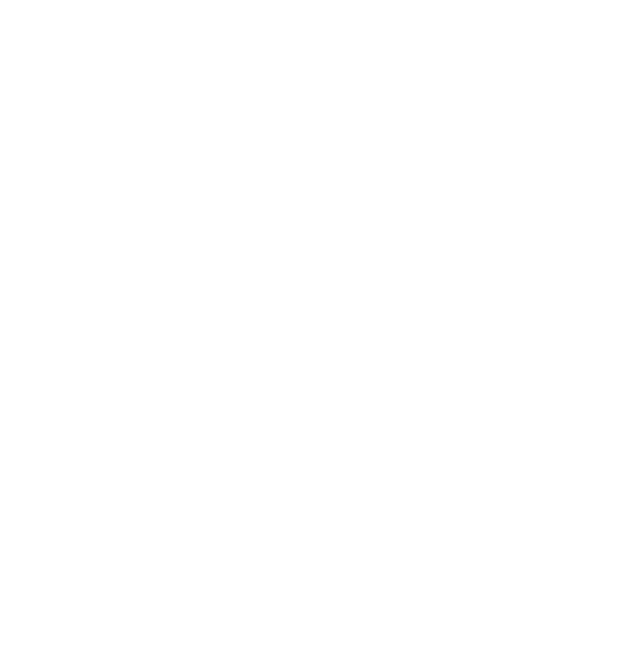
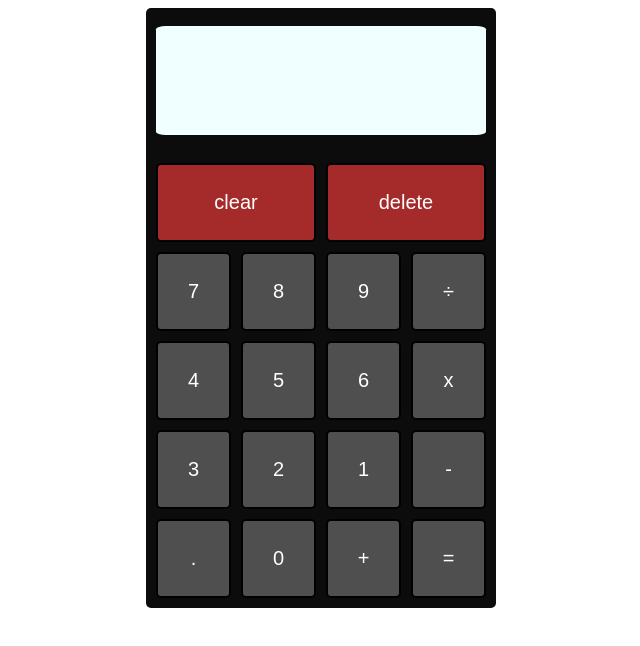
Before and after one commit to Liakos182/Calculator, a plain HTML site: page index.html in a window 1280 px wide. Shown: the whole page, without its empty margins (319-959 px from the left). Drawn offline with Linux system fonts and the light colour scheme.

Commit message:
CreatedTheCalculatorLayout

```diff
--- a/index.html
+++ b/index.html
@@ -4,9 +4,38 @@
     <meta charset="UTF-8">
     <meta http-equiv="X-UA-Compatible" content="IE=edge">
     <meta name="viewport" content="width=device-width, initial-scale=1.0">
+    <link rel="stylesheet" type="text/css" href="../Calculator/style.css">
+
     <title>Calculator</title>
 </head>
 <body>
-
+    <main class = "main">
+        <div id = "calculator-body">
+            <div id="calculator-screen">
+                <div class="line-top"></div>
+                <div class="line-botom"></div>
+            </div>
+            <div id="buttons-grid">
+                <button class = "button long">clear</button>
+                <button class = "button long">delete</button>
+                <button class = "button regular">7</button>
+                <button class = "button regular">8</button>
+                <button class = "button regular">9</button>
+                <button class = "button regular">÷</button>
+                <button class = "button regular">4</button>
+                <button class = "button regular">5</button>
+                <button class = "button regular">6</button>
+                <button class = "button regular">x</button>
+                <button class = "button regular">3</button>
+                <button class = "button regular">2</button>
+                <button class = "button regular">1</button>
+                <button class = "button regular">-</button>
+                <button class = "button regular">.</button>
+                <button class = "button regular">0</button>
+                <button class = "button regular">+</button>
+                <button class = "button regular">=</button>
+            </div>
+        </div>
+    </main>
 </body>
 </html>
--- a/style.css
+++ b/style.css
@@ -0,0 +1,52 @@
+.main{
+    display: flex;
+    justify-content: center;
+}
+#calculator-body {
+    width: 350px;
+    height: 600px;
+    border-radius: 5px;
+    background-color: #0c0c0c;
+    display: flex;
+    flex-direction: column;
+}
+#calculator-screen {
+    height: 120px;
+    width: 330px;
+    margin: 18px 10px;
+    border-radius: 3%;
+    background-color: azure;
+}
+
+
+#buttons-grid {
+    height: 480px;
+    width: 330px;
+    margin: 10px;
+    display: grid;
+    grid-template-columns: repeat(4, 1fr);
+    gap:10px
+
+  }
+  .long{
+    grid-column: span 2;
+    background-color: brown;
+}
+.regular{
+    background-color: #4f4f4f;
+}
+.button {
+    padding: 20px;
+    border: 2px solid black;
+    border-radius: 5px;
+    font-size: 20px;
+    color: white;
+    cursor: pointer;
+  }
+  /*need to add more here, darken shades for hover-active*/
+  .button:hover {
+    background-color: #aaa;
+  }
+  .button:active{
+    background-color: #ddd;
+  }
```
